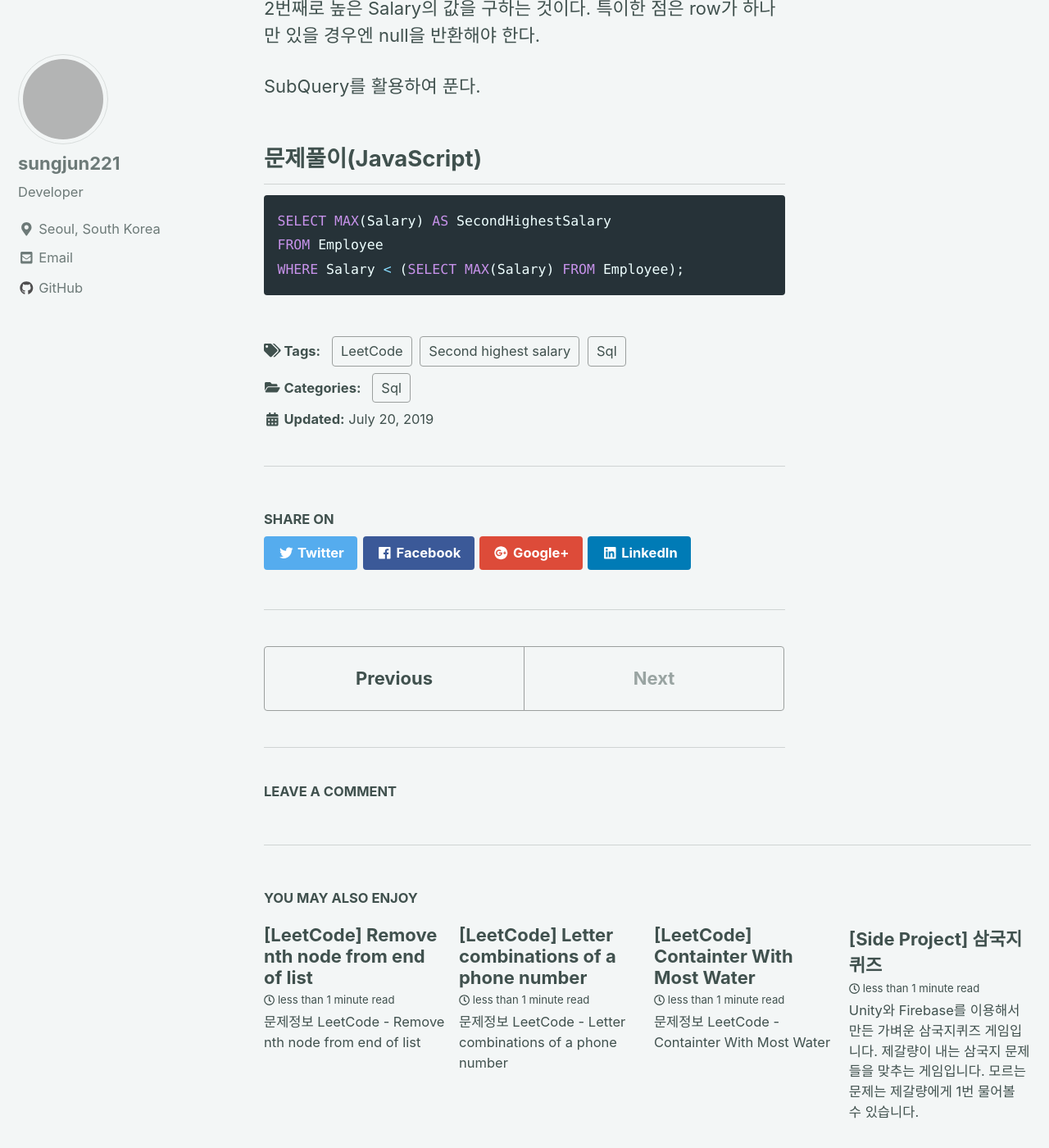
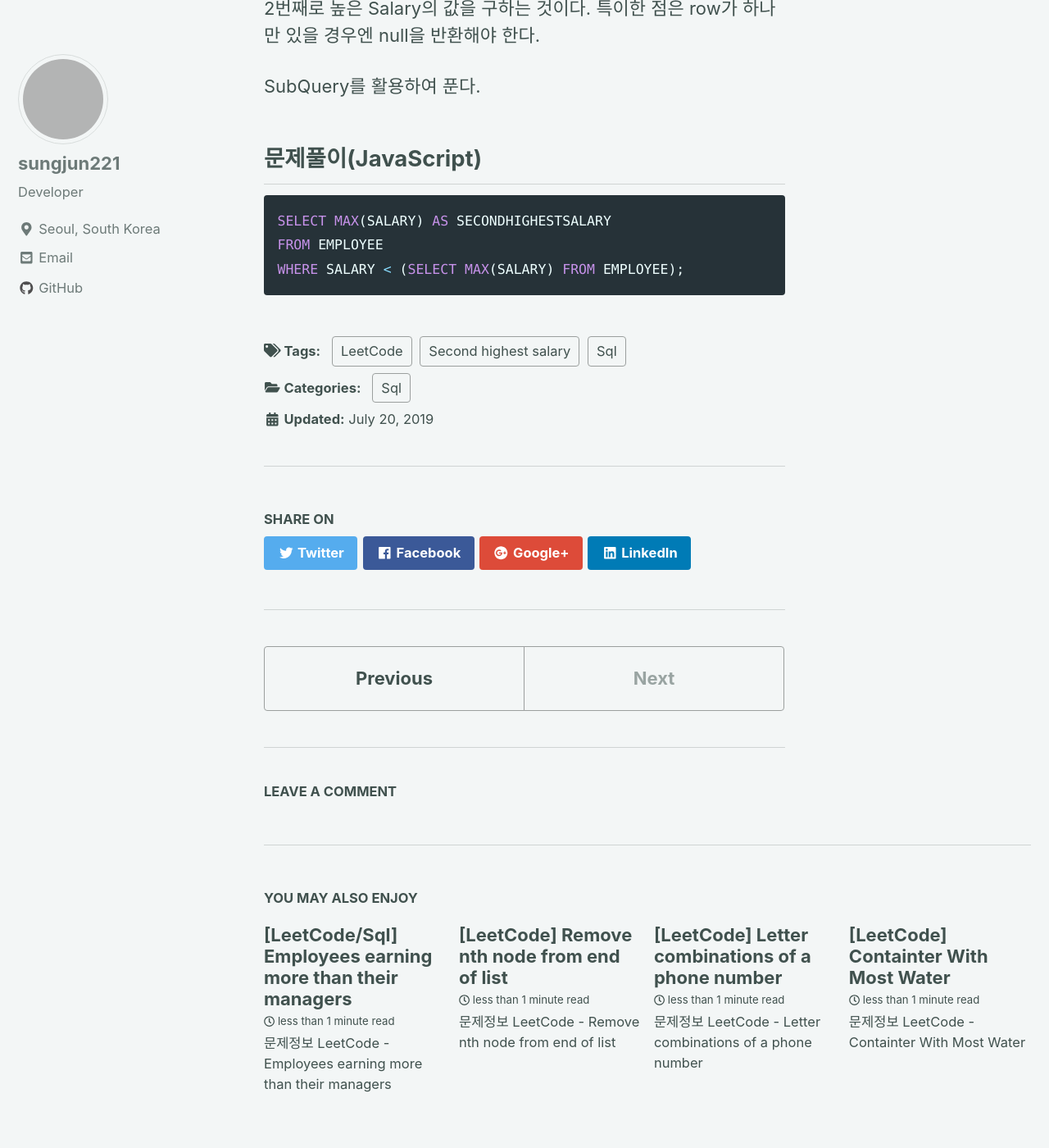
Before and after one commit to sungjun221/sungjun221.github.io, a Jekyll site: the page built from _posts/2019-07-20-second-highest-salary.markdown, in a window 1280 px wide and 1400 px high, scrolled down 515 px. Shown: the whole window at 82% size. Built offline with Jekyll 4.4.1, drawn with Linux system fonts in a browser that asks for light colours; nearby versions of some CDN libraries; comment, search, counter and statistics services are not loaded; grey boxes are pictures that could not be loaded.

Commit message:
post was added

```diff
--- /dev/null
+++ b/_posts/2019-07-20-employees-earning-more-than-their-managers.markdown
@@ -0,0 +1,28 @@
+---
+title: "[LeetCode/Sql] Employees earning more than their managers"
+categories:
+  - Sql
+tags:
+  - Sql
+  - Employees earning more than their managers
+  - LeetCode
+last_modified_at: 2019-07-20T12:05:2-04:00
+toc: true
+---
+
+문제정보
+-
+- [LeetCode - Employees earning more than their managers](https://leetcode.com/problems/employees-earning-more-than-their-managers)
+
+어떻게 풀까?
+-
+자신의 매니저보다 더 돈을 많이 보는 피고용인을 구하는 문제이다.
+동일한 테이블에 별명을 주어 ManagerID에 ID를 매핑하여 구한다.
+
+문제풀이(JavaScript)
+-
+~~~sql
+SELECT E1.NAME AS EMPLOYEE
+FROM EMPLOYEE AS E1, EMPLOYEE AS E2
+WHERE E1.MANAGERID = E2.ID AND E1.SALARY > E2.SALARY;
+~~~
--- a/_posts/2019-07-20-.markdown
+++ b/_posts/2019-07-20-second-highest-salary.markdown
@@ -25,7 +25,7 @@ SubQuery를 활용하여 푼다.
 문제풀이(JavaScript)
 -
 ~~~sql
-SELECT MAX(Salary) AS SecondHighestSalary
-FROM Employee
-WHERE Salary < (SELECT MAX(Salary) FROM Employee);
+SELECT MAX(SALARY) AS SECONDHIGHESTSALARY
+FROM EMPLOYEE
+WHERE SALARY < (SELECT MAX(SALARY) FROM EMPLOYEE);
 ~~~
```
